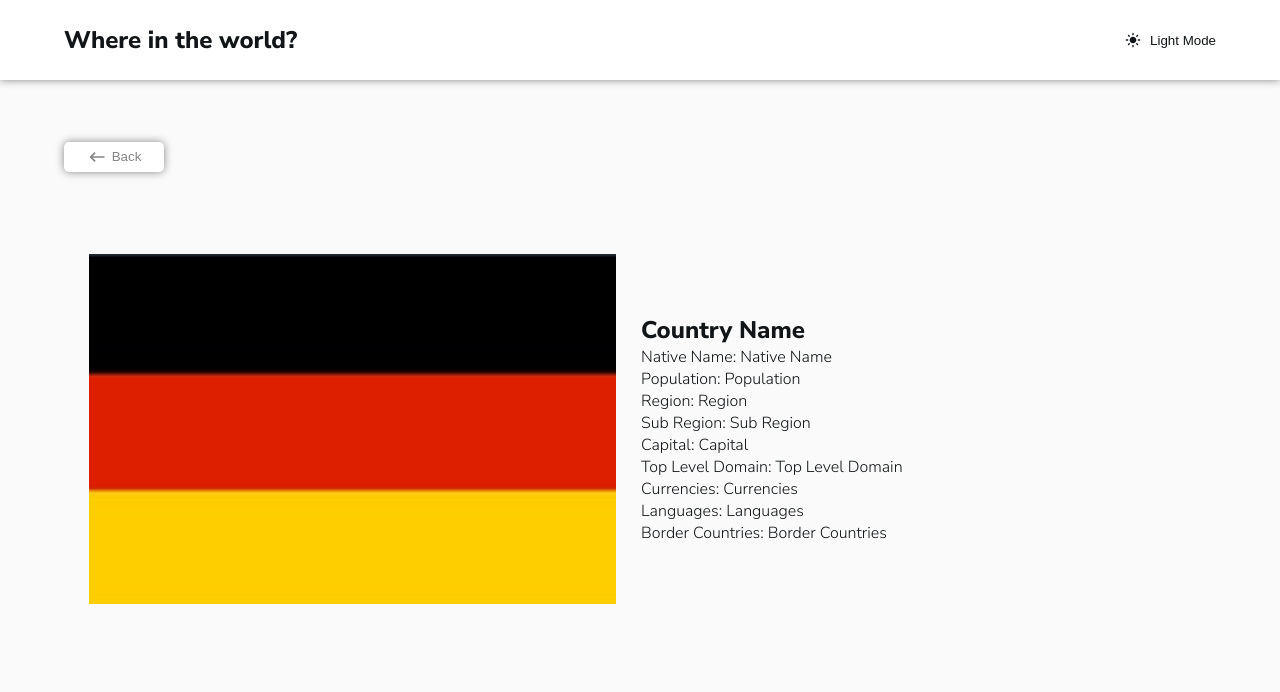
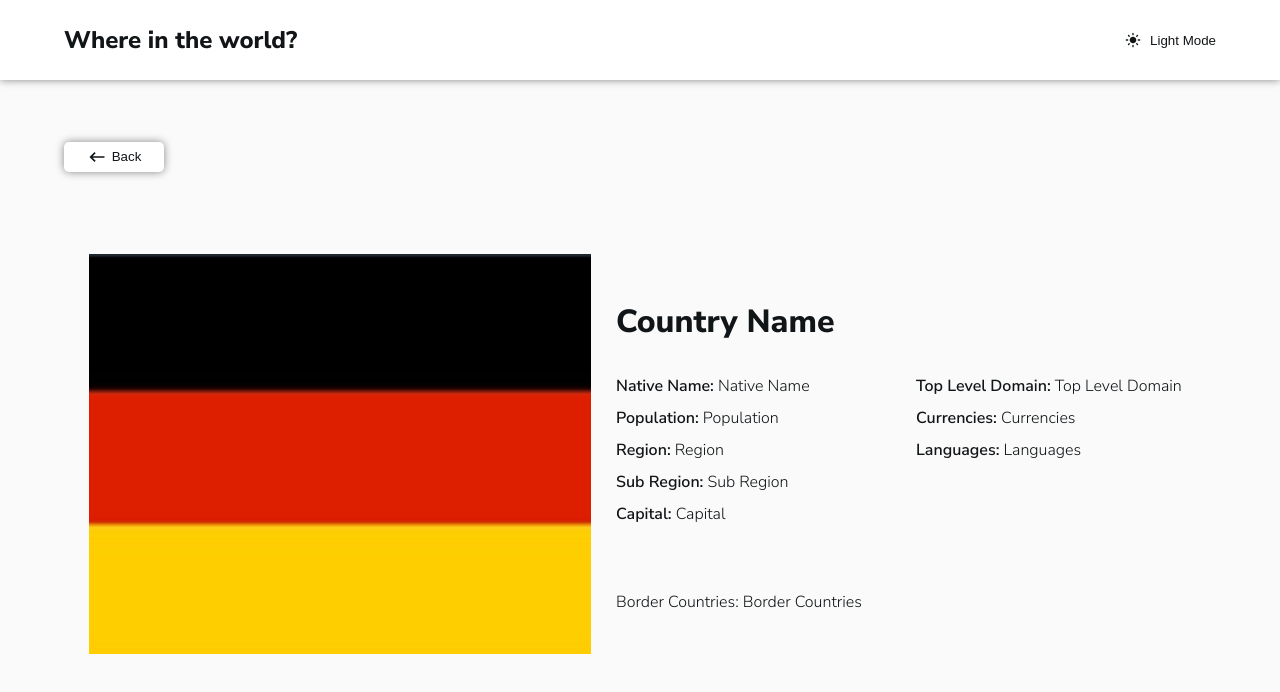
Before and after one commit to WanderFeliz/res-countries-api, a Next.js app: page /detail/1 in a window 1280 px wide. Shown: the top 692 px of the page. Built offline with nearby package versions, Linux system fonts and the light colour scheme.

Commit message:
styling detail page: styles for detail container image and info

```diff
--- a/src/app/detail/[id]/page.module.scss
+++ b/src/app/detail/[id]/page.module.scss
@@ -26,7 +26,7 @@
             outline: none;
             border: none;
             background-color: var(--primary);
-            color: var(--secondary);
+            color: var(--text-color);
             box-shadow: 0 0 8px var(--shadow-color);
 
             &:hover {
@@ -64,7 +64,7 @@
 
         .detailImage {
             width: 600px;
-            height: 400px;
+            height: 450px;
             display: flex;
             justify-content: center;
             align-items: center;
@@ -80,11 +80,87 @@
 
         .detailContent{
             width: 600px;
-            height: 400px;
+            height: 450px;
             display: flex;
+            gap: 1rem;
             flex-direction: column;
             align-items: flex-start;
             justify-content: center;
+            line-height: 2;
+
+            .detailTitle {
+                font-size: 2rem;
+                font-weight: 800;
+            }
+
+            .detailDescription {
+                height: 200px;
+                font-size: 16px;
+                font-weight: 300;
+                display: flex;
+                justify-content: space-between;
+                color: var(--text-color);
+
+                span {
+                    font-weight: 600;
+                }
+
+                .leftDesc {
+                    width: 300px;
+                    height: 100%;
+                    display: flex;
+                    flex-direction: column;
+                    align-items: flex-start;
+                }
+
+                .rightDesc {
+                    width: 300px;
+                    height: 100%;
+                    display: flex;
+                    flex-direction: column;
+                    align-items: flex-start;
+                }
+
+
+            }
+
+            // .detailBorderCountries {
+            //     font-size: 1.2rem;
+            //     font-weight: 600;
+            //     margin-bottom: 1rem;
+            //     display: flex;
+            //     flex-wrap: wrap;
+            //     gap: 0.5rem;
+
+            //     .borderCountry {
+            //         width: 100px;
+            //         height: 30px;
+            //         display: flex;
+            //         align-items: center;
+            //         justify-content: center;
+            //         border-radius: 5px;
+            //         outline: none;
+            //         border: none;
+            //         background-color: var(--primary);
+            //         color: var(--secondary);
+            //         box-shadow: 0 0 8px var(--shadow-color);
+
+            //         &:hover {
+            //             cursor: pointer;
+            //             top: -4px;
+            //             box-shadow: 0 4px 8px var(--secondary);
+            //             border: 1px solid var(--shadow-color);
+            //         }
+
+            //         &:active{
+            //             top: 4;
+            //             box-shadow: 0 0 8px var(--shadow-color) inset, 0 0 8px var(--secondary);
+            //             background-color: var(--secondary);
+            //             border: 1px solid var(--primary);
+            //             color: var(--primary);
+            //         }
+            //     }
+            // }
 
         }
     }
--- a/src/app/detail/[id]/page.tsx
+++ b/src/app/detail/[id]/page.tsx
@@ -26,6 +26,7 @@ const DetailPage = () => {
         <div className={styles.detailContent}>
           <h2 className={styles.detailTitle}>Country Name</h2>
           <div className={styles.detailDescription}>
+            <div className={styles.leftDesc}>
               <p>
                 <span>Native Name:</span> Native Name
               </p>
@@ -41,6 +42,8 @@ const DetailPage = () => {
               <p>
                 <span>Capital:</span> Capital
               </p>
+            </div>
+            <div className={styles.rightDesc}>
               <p>
                 <span>Top Level Domain:</span> Top Level Domain
               </p>
@@ -50,6 +53,7 @@ const DetailPage = () => {
               <p>
                 <span>Languages:</span> Languages
               </p>
+            </div>
           </div>
           <div className={styles.detailBorderCountries}>
             <p>
```
Lines whose indentation alone changed are shown as unchanged.
